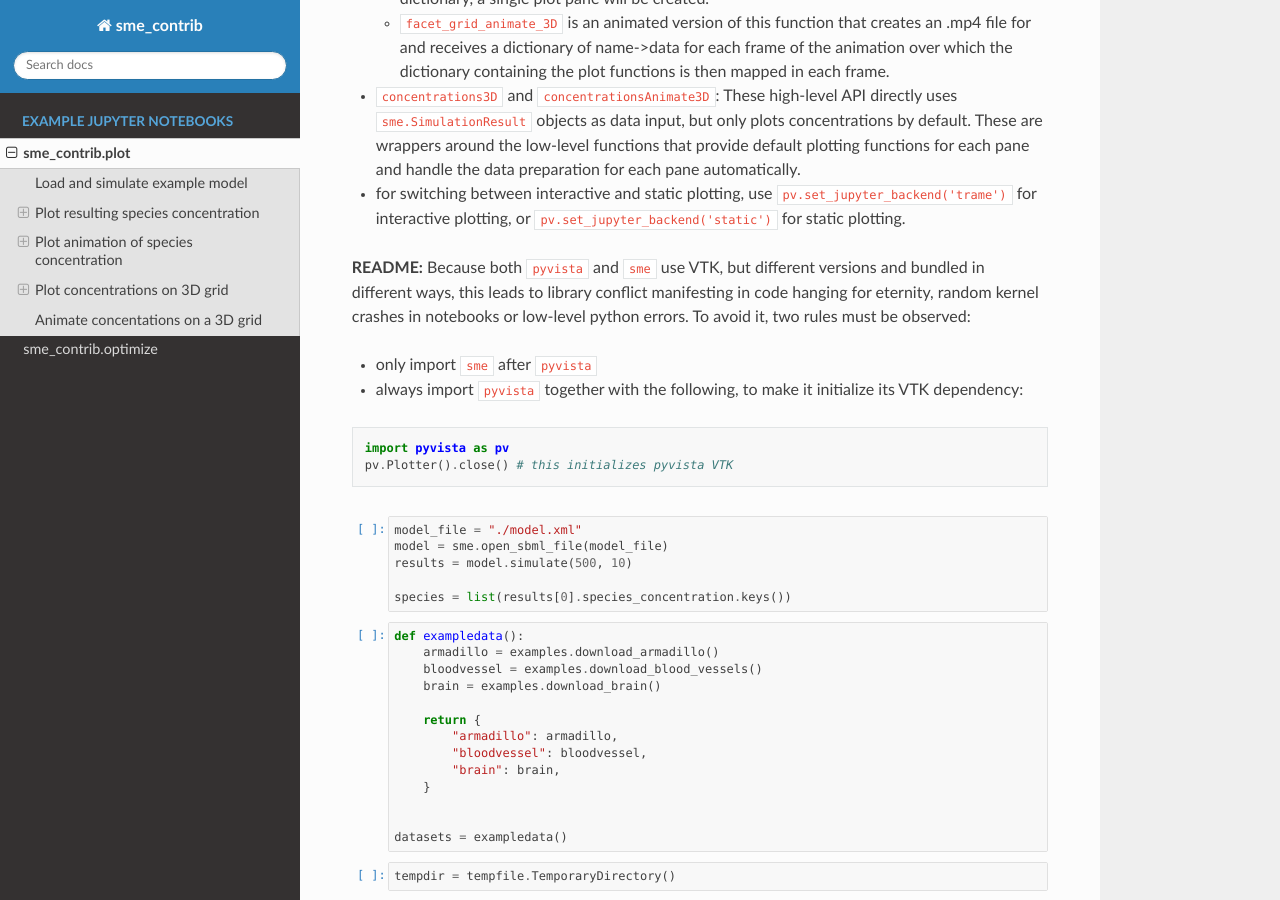
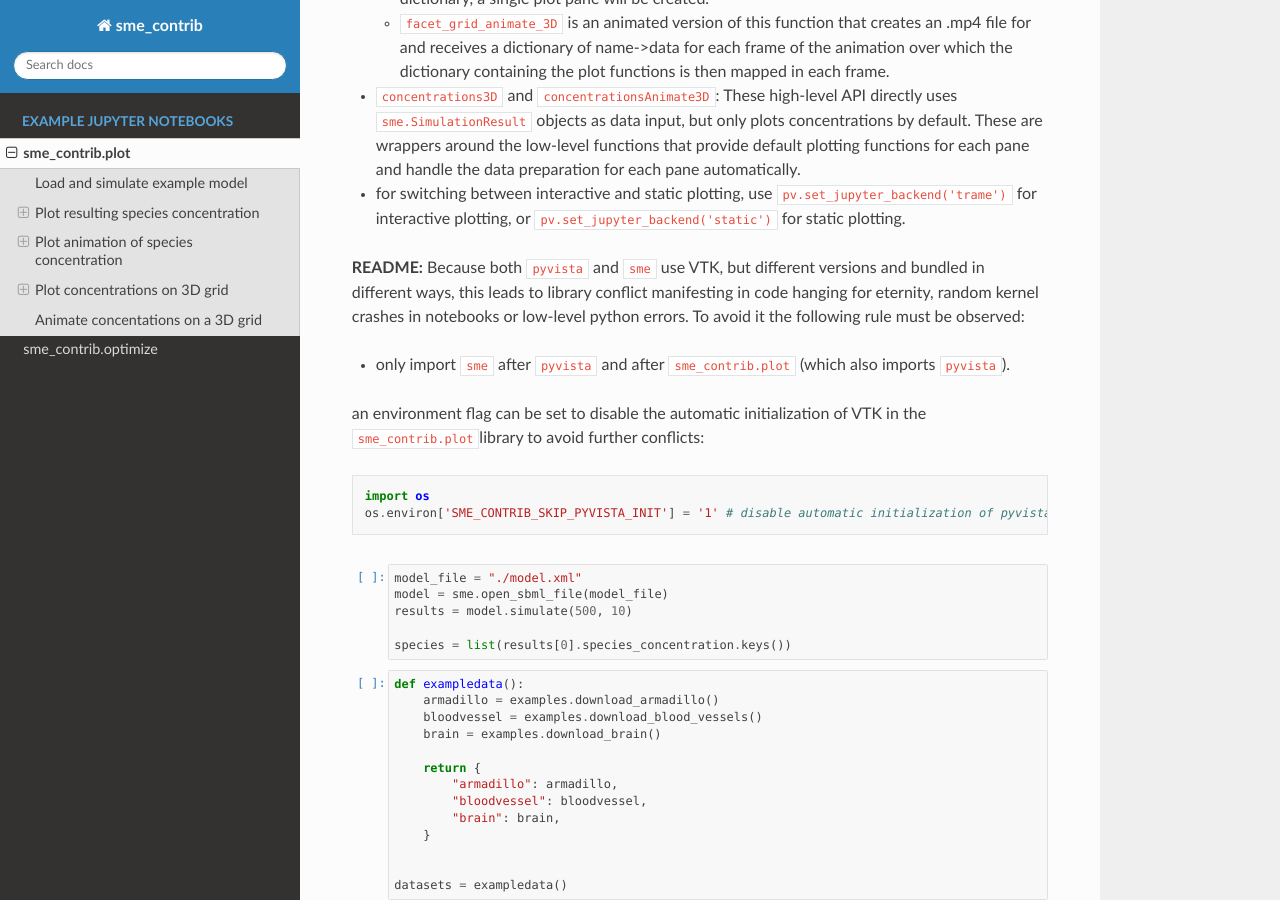
Before and after one commit to spatial-model-editor/sme-contrib, a Sphinx documentation site: the page built from docs/notebooks/plot.ipynb, in a window 1280 px wide and 900 px high, scrolled down 1827 px. Built offline with Sphinx 7.4.7 and the Read the Docs theme 3.1.0, drawn with Linux system fonts in a browser that asks for light colours.

Commit message:
rename init guard flag to something a little simpler, add readme

```diff
--- a/docs/conf.py
+++ b/docs/conf.py
@@ -14,7 +14,7 @@
 import sys
 
 sys.path.insert(0, os.path.abspath("../"))
-os.environ["SME_CONTRIB_SKIP_PYVISTA_PLOTTER_INIT"] = "1"
+os.environ["SME_CONTRIB_SKIP_PYVISTA_INIT"] = "1"
 
 # -- Project information -----------------------------------------------------
 
```
Also changed, not shown: README.md (+13 -0 lines), docs/notebooks/plot.ipynb, 1 other file.
